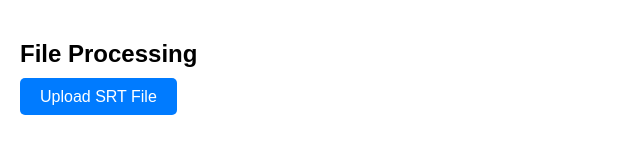
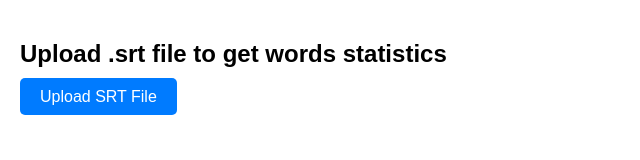
Before and after one commit to SergiiGoncharov/srt, a plain HTML site: page index.html in a window 1280 px wide. Shown: the whole page, without its empty margins (0-640 px from the left). Drawn offline with Linux system fonts and the light colour scheme.

Commit message:
Update index.html

```diff
--- a/index.html
+++ b/index.html
@@ -28,7 +28,7 @@
 </head>
 <body>
 
-<h2>File Processing</h2>
+<h2>Upload .srt file to get words statistics</h2>
 
 <div>
     <input type="file" id="file-input" accept=".srt">
```
